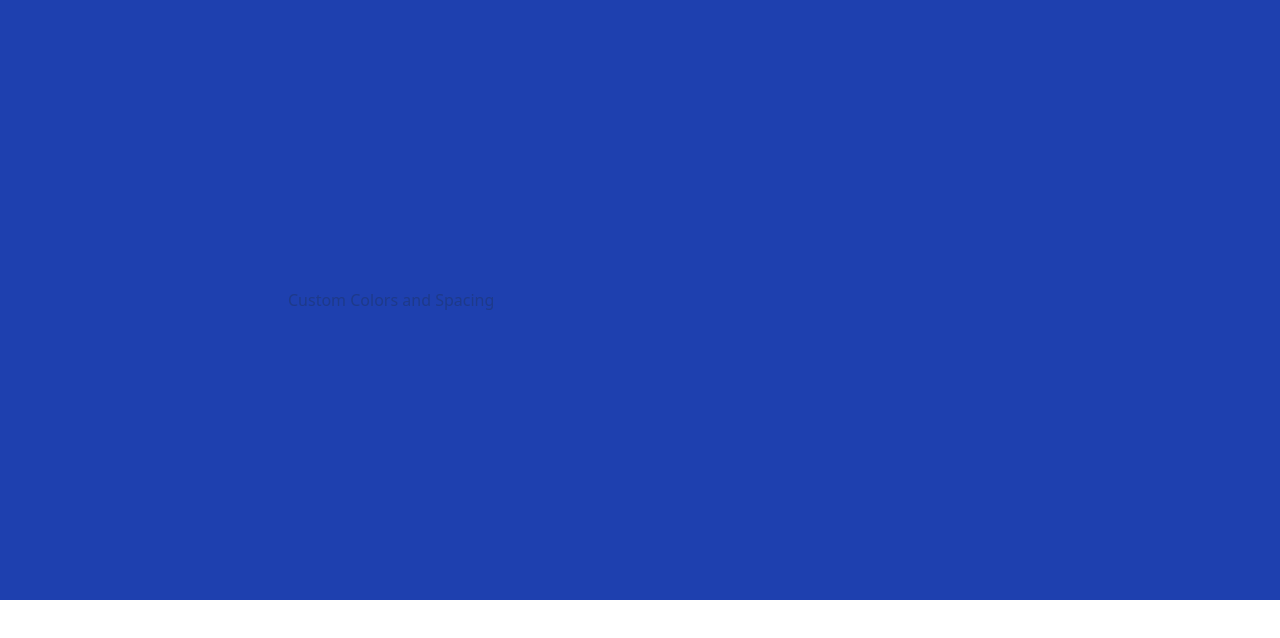
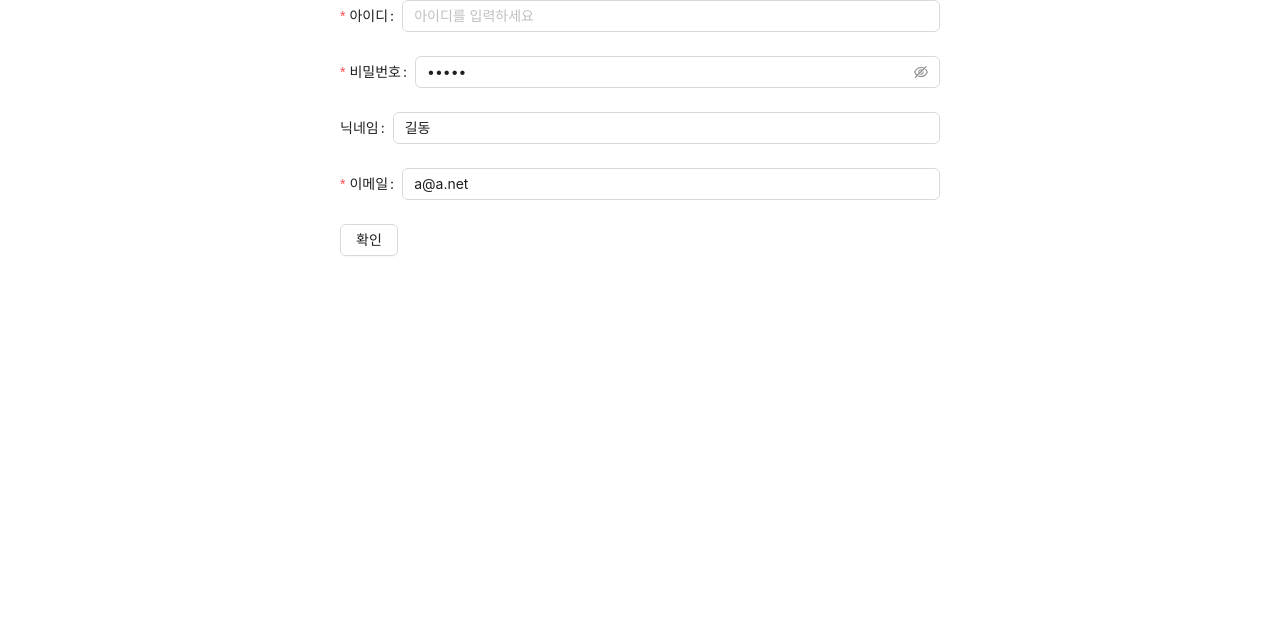
Before and after one commit to 200BingSu/til-npm, a React (Vite) app: page / in a window 1280 px wide. Shown: the top 638 px of the page. Built offline with nearby package versions, Linux system fonts and the light colour scheme.

Commit message:
[docs] antD

```diff
--- a/package.json
+++ b/package.json
@@ -11,6 +11,7 @@
   },
   "dependencies": {
     "@reduxjs/toolkit": "^2.5.0",
+    "antd": "^5.23.0",
     "axios": "^1.7.9",
     "clsx": "^2.1.1",
     "react": "^18.3.1",
--- a/src/App.jsx
+++ b/src/App.jsx
@@ -1,7 +1,9 @@
+import JoinForm from "./components/JoinForm";
+
 function App() {
   return (
-    <div className="bg-brand text-brand-dark p-72">
-      Custom Colors and Spacing
+    <div>
+      <JoinForm />
     </div>
   );
 }
--- /dev/null
+++ b/src/components/JoinForm.jsx
@@ -0,0 +1,83 @@
+import { Button, Form, Input } from "antd";
+
+const JoinForm = () => {
+  // 1. 기본 값 넣기(default)
+  const initialValues = {
+    userid: "",
+    userpass: "hello",
+    nickname: "길동",
+    email: "a@a.net",
+  };
+  // 2. 라벨 넣기
+  // 3. placeholder 넣기
+  // 4. 필수값 표현하기
+  // 5. 필수값 안내 메세지 표시하기
+  // 6. 각 필드의 입력 중인 값 알아내기
+  // 7. 확인 버튼 시 최종 입력값
+  const onChangeField = _field => {
+    console.log(_field[0].value);
+  };
+  const onFinished = values => {
+    console.log(values);
+  };
+  return (
+    <div>
+      <Form
+        style={{ width: 600, margin: "0 auto" }}
+        initialValues={initialValues}
+        onFieldsChange={(changeFields, allFields) =>
+          onChangeField(changeFields)
+        }
+        onFinish={values => onFinished(values)}
+      >
+        <Form.Item
+          name={"userid"}
+          label="아이디"
+          required={true}
+          rules={[
+            { required: true, message: "아이디는 필수사항입니다." },
+            { min: 4, message: "아이디는 4자 이상입니다." },
+            { max: 8, message: "아이디는 8자 이하입니다." },
+          ]}
+        >
+          <Input placeholder="아이디를 입력하세요" />
+        </Form.Item>
+        <Form.Item
+          name={"userpass"}
+          label="비밀번호"
+          required={true}
+          rules={[
+            { required: true, message: "비밀번호는 필수사항입니다." },
+            {
+              pattern: /^(?=.*[a-z])(?=.*[A-Z])(?=.*\d)[a-zA-Z\d]{8,}$/,
+              message:
+                "비밀번호는 최소 8자 이상이며, 대소문자와 숫자를 포함해야 합니다.",
+            },
+          ]}
+        >
+          <Input.Password placeholder="비밀번호를 입력하세요" />
+        </Form.Item>
+        <Form.Item name={"nickname"} label="닉네임">
+          <Input placeholder="닉네임을 입력하세요" />
+        </Form.Item>
+        <Form.Item
+          name={"email"}
+          label="이메일"
+          required={true}
+          rules={[
+            { required: true, message: "이메일은 필수사항입니다." },
+            { type: "email", message: "이메일 형식에 맞지 않습니다." },
+            { min: 4, message: "이메일은 4자 이상입니다." },
+            { max: 8, message: "이메일은 8자 이하입니다." },
+          ]}
+        >
+          <Input placeholder="이메일을 입력하세요" />
+        </Form.Item>
+        <Form.Item>
+          <Button htmlType="submit">확인</Button>
+        </Form.Item>
+      </Form>
+    </div>
+  );
+};
+export default JoinForm;
```
Also changed, not shown: 2 other files (tests, documents, lock files or other folders).
